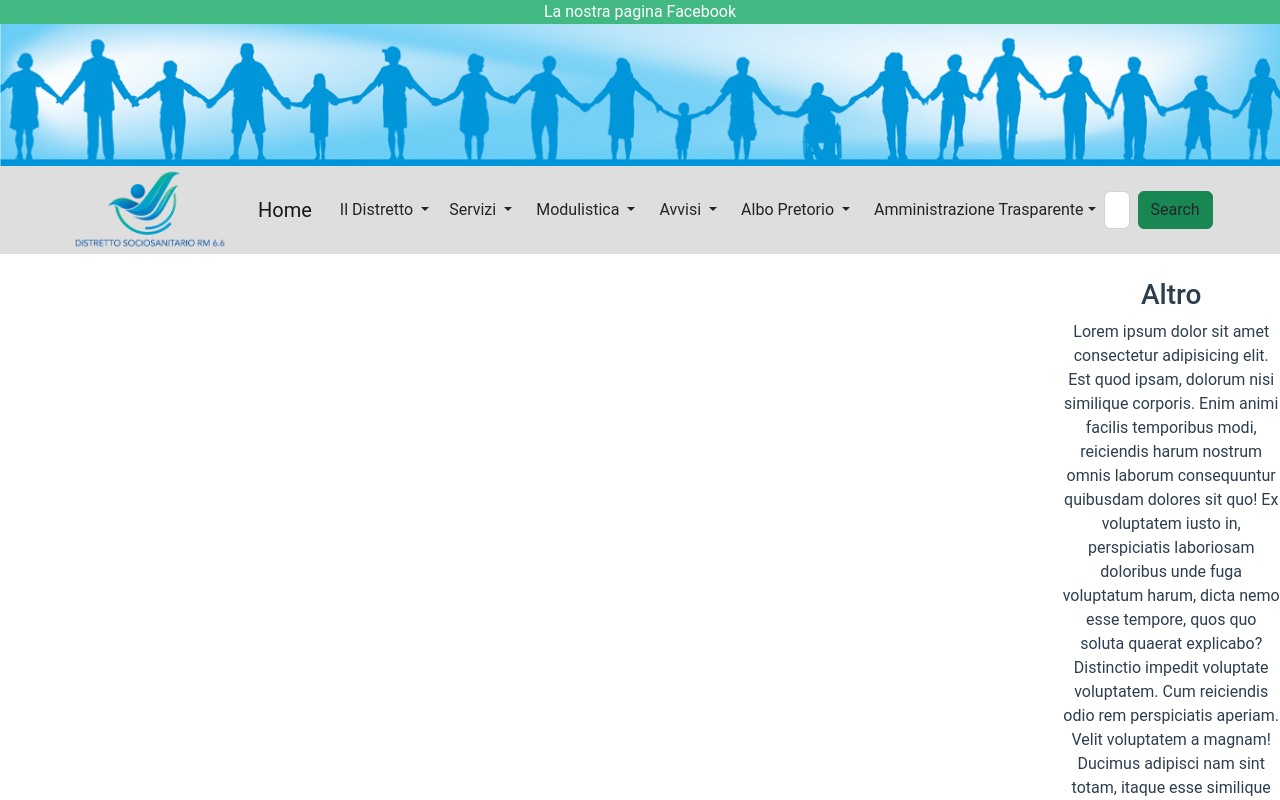
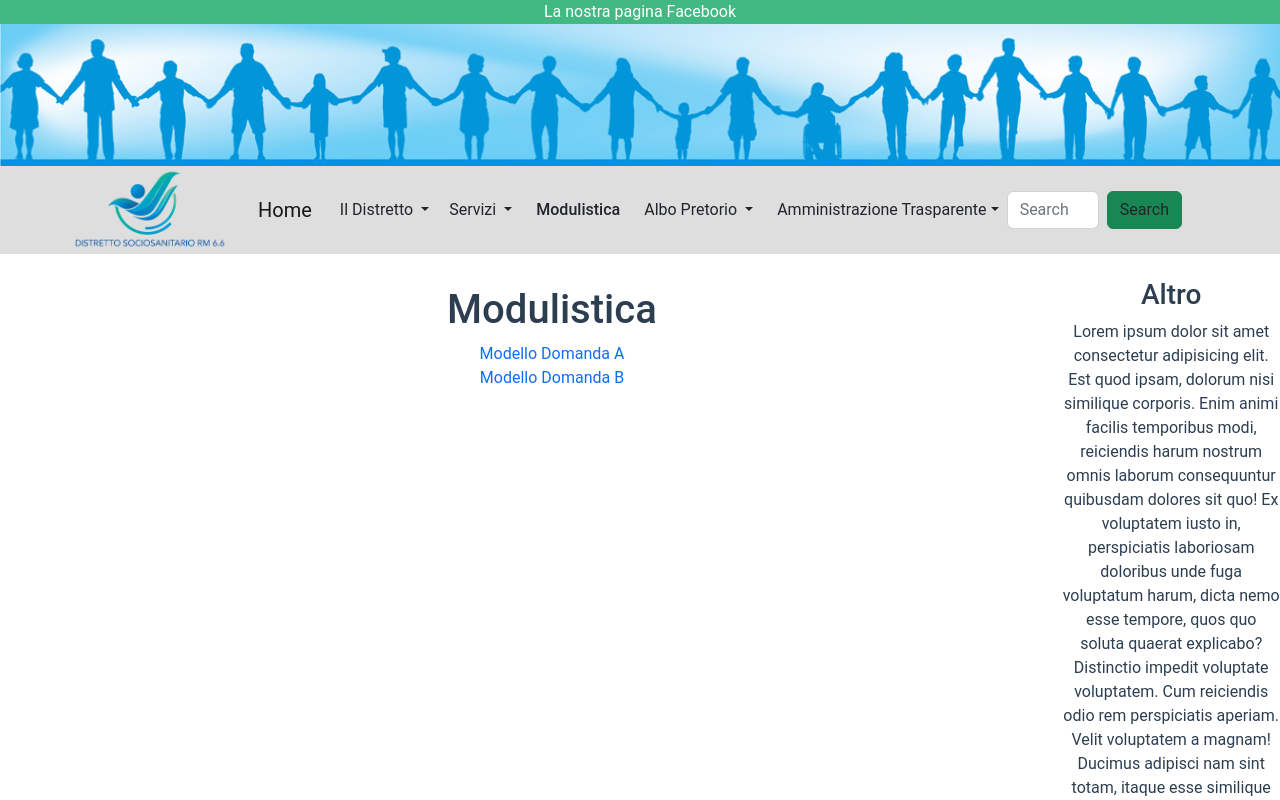
Before and after one commit to Ruma303/ciglieri-demo, a Vue app: page /modulistica in a window 1280 px wide. Shown: the top 800 px of the page. Built offline with nearby package versions, Linux system fonts and the light colour scheme.

Commit message:
Modulistica Page e menu

```diff
--- a/src/components/header/NavbarComponent.vue
+++ b/src/components/header/NavbarComponent.vue
@@ -4,7 +4,7 @@
     <button class="navbar-toggler" type="button" data-bs-toggle="collapse" data-bs-target="#navbarScroll" aria-controls="navbarScroll" aria-expanded="false" aria-label="Toggle navigation">
       <span class="navbar-toggler-icon"></span>
     </button>
-    <div class="collapse navbar-collapse" id="navbarScroll">
+    <div class="collapse navbar-collapse d-flex align-content-center" id="navbarScroll">
       <ul class="navbar-nav me-auto my-2 my-lg-0 navbar-nav-scroll gap-2" style="--bs-scroll-height: 100px;">
         <router-link to="/" class="navbar-brand">Home</router-link>
         <li class="nav-item dropdown">
@@ -27,28 +27,12 @@
             <li><a class="dropdown-item" href="#">Assistenza Domiciliare</a></li>
           </ul>
         </li>
-        <li class="nav-item dropdown">
-          <a class="nav-link dropdown-toggle text-dark" href="#" role="button" data-bs-toggle="dropdown" aria-expanded="false">
+        <li class="nav-item">
+          <router-link class="nav-link text-dark" to="/modulistica" role="button" aria-expanded="false" id="modulistica-link">
             Modulistica
-          </a>
-          <ul class="dropdown-menu">
-            <li><a class="dropdown-item" href="#">Link</a></li>
-            <li><a class="dropdown-item" href="#">Altro link</a></li>
-            <li><hr class="dropdown-divider"></li>
-            <li><a class="dropdown-item" href="#">Altro link</a></li>
-          </ul>
+          </router-link>
         </li>
-        <li class="nav-item dropdown">
-          <a class="nav-link dropdown-toggle text-dark" href="#" role="button" data-bs-toggle="dropdown" aria-expanded="false">
-            Avvisi
-          </a>
-          <ul class="dropdown-menu">
-            <li><a class="dropdown-item" href="#">Link</a></li>
-            <li><a class="dropdown-item" href="#">Altro link</a></li>
-            <li><hr class="dropdown-divider"></li>
-            <li><a class="dropdown-item" href="#">Altro link</a></li>
-          </ul>
-        </li>
+
         <li class="nav-item dropdown">
           <a class="nav-link dropdown-toggle text-dark" href="#" role="button" data-bs-toggle="dropdown" aria-expanded="false">
             Albo Pretorio
@@ -89,4 +73,9 @@ export default {
 /* .text-collapse {
   overflow-wrap: break-word;
 } */
+
+#modulistica-link {
+  font-weight: 500;
+  //font-size: 1rem;
+}
 </style>
--- a/src/router/router.js
+++ b/src/router/router.js
@@ -1,12 +1,16 @@
 import { createRouter, createWebHistory } from 'vue-router'
-import MainView from '../views/MainView.vue'
+import MainView from '@/views/MainView.vue';
+import Modulistica from '@/views/ModulisticaPage.vue';
+
+
+
 const routes = [
   { //*HOMEPAGE con le news e gli avvisi
     path: '/',
     name: 'Home',
     component: MainView
   },
-  //TODO probabilmente dovró cambiare queste rotte e fare /il-distretto/:sottorotte dinamiche es comuni, piano-di-zona... Al momento le faccio statiche
+  //TODO probabilmente dovrò cambiare queste rotte e fare /il-distretto/:sotto-rotte dinamiche es comuni, piano-di-zona... Al momento le faccio statiche
   { //*I Comuni
     path: '/comuni',
     name: 'Comuni',
@@ -17,6 +21,11 @@ const routes = [
    // name: 'Comuni',
     //component: ()=> import(/*webpackChunkName: "comuni"*/ "@/views/ComuniPage.vue"),
   },
+  {
+    path: '/modulistica',
+    name: 'Modulistica',
+    component: ()=> import(/*webpackChunkName: "modulistica"*/ "@/views/ModulisticaPage.vue"),
+  }
 ]
 const router = createRouter({
   history: createWebHistory(process.env.BASE_URL),
--- /dev/null
+++ b/src/views/ModulisticaPage.vue
@@ -0,0 +1,20 @@
+<template>
+    <div>
+      <h1>Modulistica</h1>
+      <ul class="px-0">
+        <li><a href="#">Modello Domanda A</a></li>
+        <li><a href="#">Modello Domanda B</a></li>
+    </ul>
+    </div>
+</template>
+
+<script>
+//import
+export default {
+    name: 'ModulisticaPage',
+}
+</script>
+
+<style lang="scss" scoped>
+
+</style>
```
